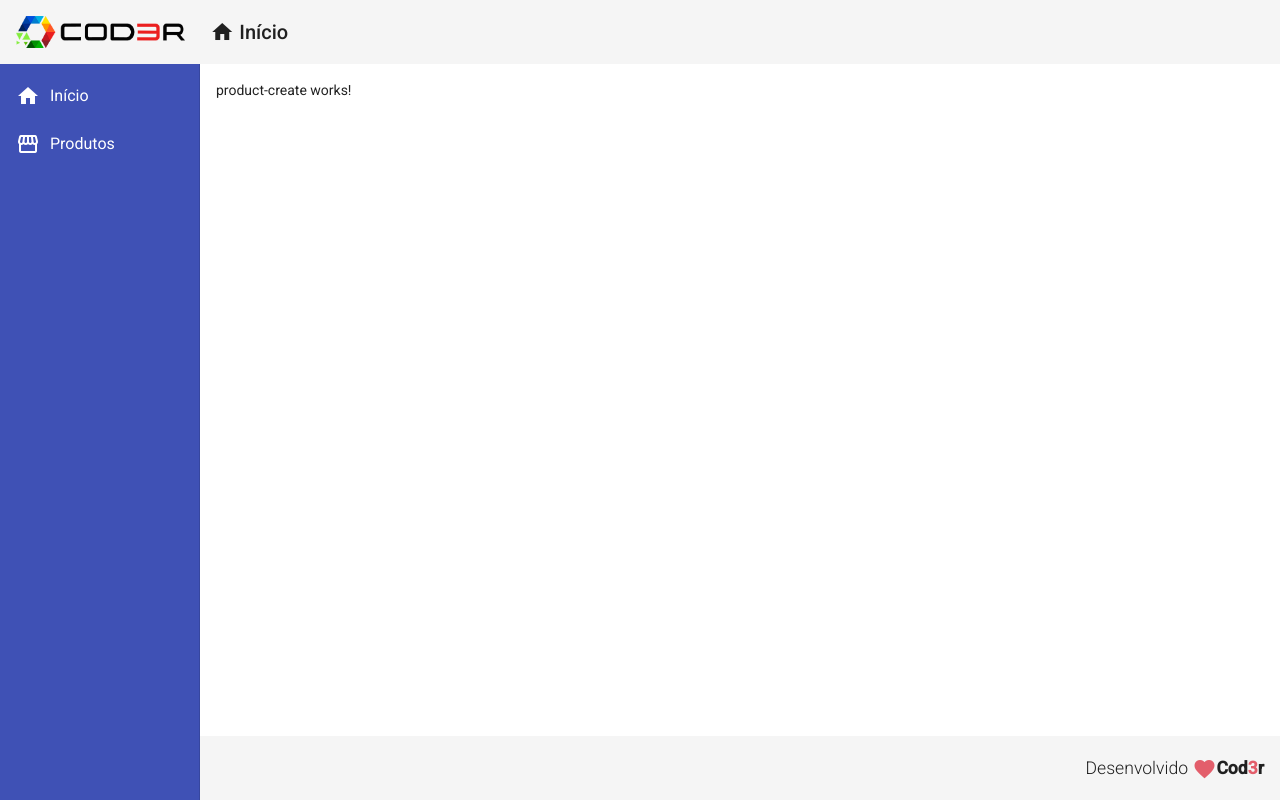
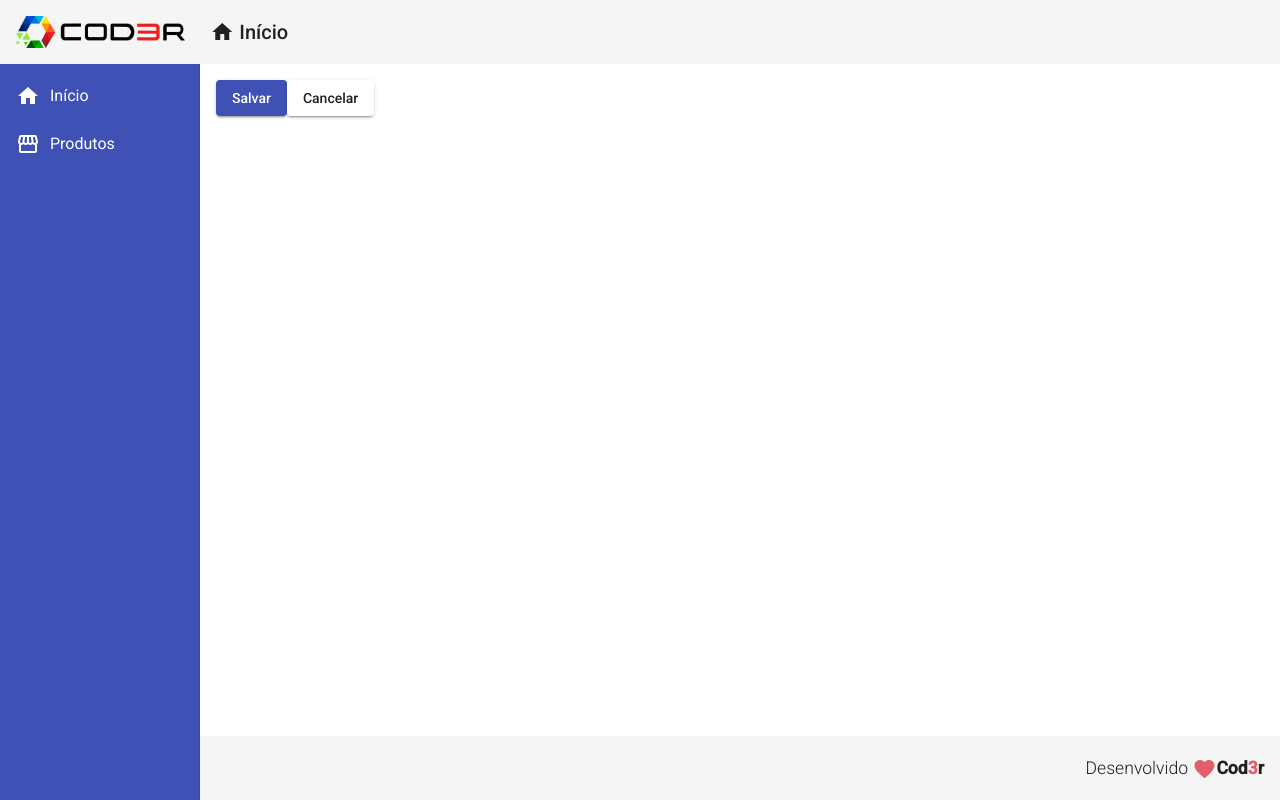
Before and after one commit to IagoMesquita/angular-coder, an Angular app: page /products/create in a window 1280 px wide. Built offline with nearby package versions, Linux system fonts and the light colour scheme.

Commit message:
feat: add componets product create

```diff
--- a/src/app/components/product/product-create/product-create.component.html
+++ b/src/app/components/product/product-create/product-create.component.html
@@ -1 +1,7 @@
-<p>product-create works!</p>
+<button mat-raised-button (click)="createproduct()" color="primary">
+  Salvar
+</button>
+
+<button mat-raised-button (click)="cancel()">
+  Cancelar
+</button>
```
